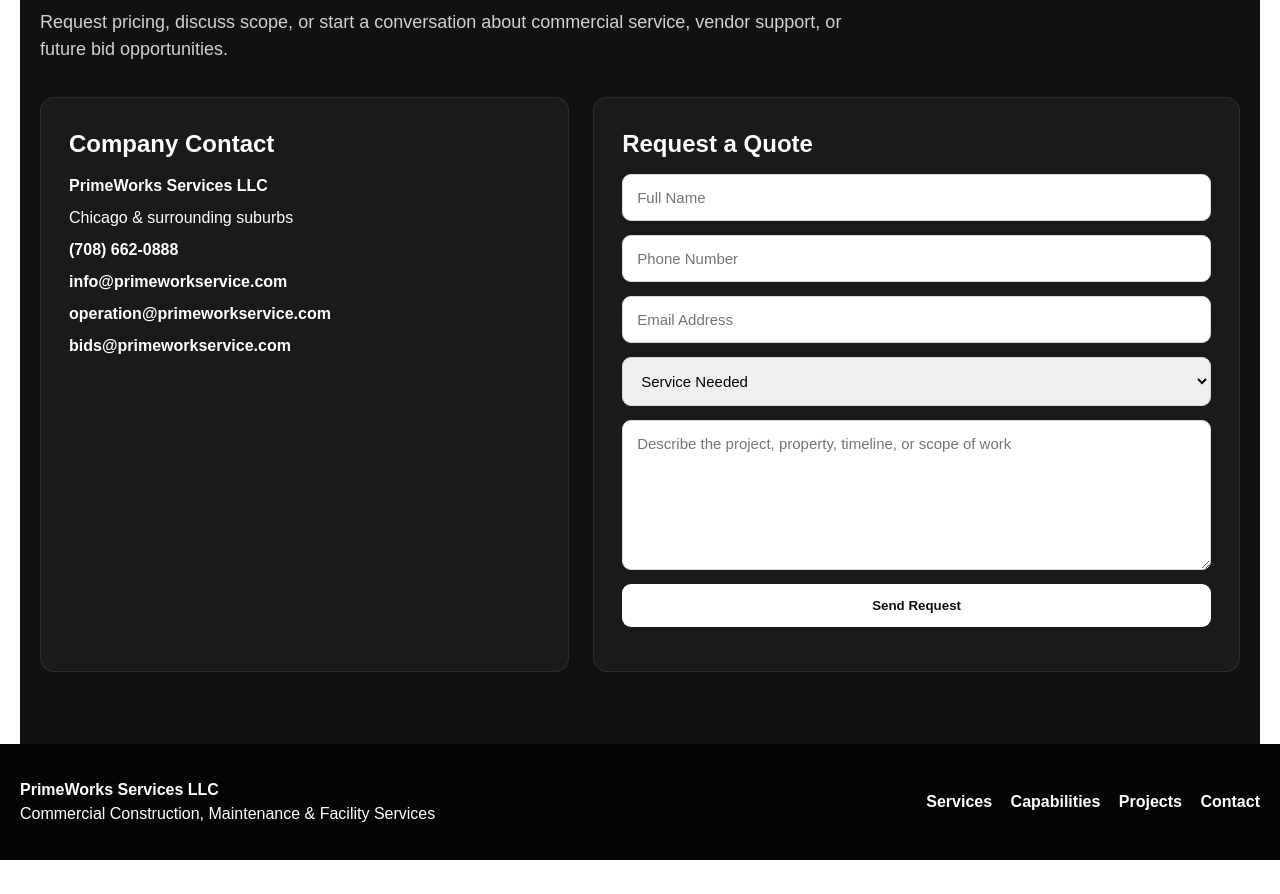
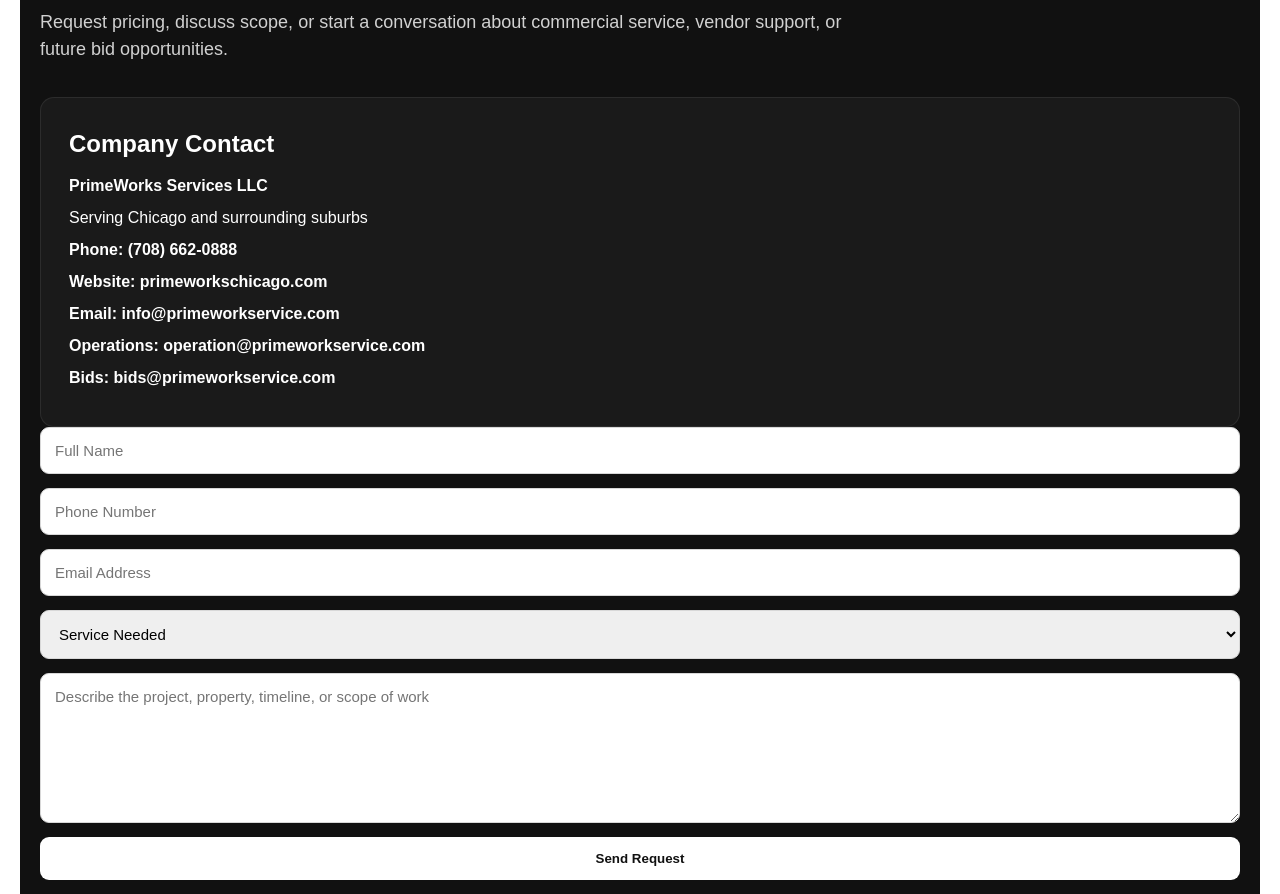
Before and after one commit to ranaprimeworks-del/primeworks-site, a plain HTML site: page index.html in a window 1280 px wide. Shown: the part 4369-5263 px from the top of the page. Before the commit the page ends 5229 px from the top, so only its background shows below. Drawn offline with Linux system fonts and the light colour scheme.

Commit message:
Update index.html

```diff
--- a/index.html
+++ b/index.html
@@ -671,19 +671,16 @@
       Request pricing, discuss scope, or start a conversation about commercial service, vendor support, or future bid opportunities.
     </p>
 
-    <div class="contact-grid">
-      <div class="contact-box">
-        <h3>Company Contact</h3>
-        <p><strong>PrimeWorks Services LLC</strong></p>
-        <p>Chicago & surrounding suburbs</p>
-        <p><a href="tel:7086620888">(708) 662-0888</a></p>
-        <p><a href="mailto:info@primeworkservice.com">info@primeworkservice.com</a></p>
-        <p><a href="mailto:operation@primeworkservice.com">operation@primeworkservice.com</a></p>
-        <p><a href="mailto:bids@primeworkservice.com">bids@primeworkservice.com</a></p>
-      </div>
-
-      <div class="contact-box">
-        <h3>Request a Quote</h3>
+    <div class="contact-box">
+  <h3>Company Contact</h3>
+  <p><strong>PrimeWorks Services LLC</strong></p>
+  <p>Serving Chicago and surrounding suburbs</p>
+  <p><strong>Phone:</strong> <a href="tel:7086620888">(708) 662-0888</a></p>
+  <p><strong>Website:</strong> <a href="https://primeworkschicago.com" target="_blank">primeworkschicago.com</a></p>
+  <p><strong>Email:</strong> <a href="mailto:info@primeworkservice.com">info@primeworkservice.com</a></p>
+  <p><strong>Operations:</strong> <a href="mailto:operation@primeworkservice.com">operation@primeworkservice.com</a></p>
+  <p><strong>Bids:</strong> <a href="mailto:bids@primeworkservice.com">bids@primeworkservice.com</a></p>
+</div>
         <form id="quoteForm">
           <input type="text" id="name" placeholder="Full Name" required />
           <input type="text" id="phone" placeholder="Phone Number" required />
```
